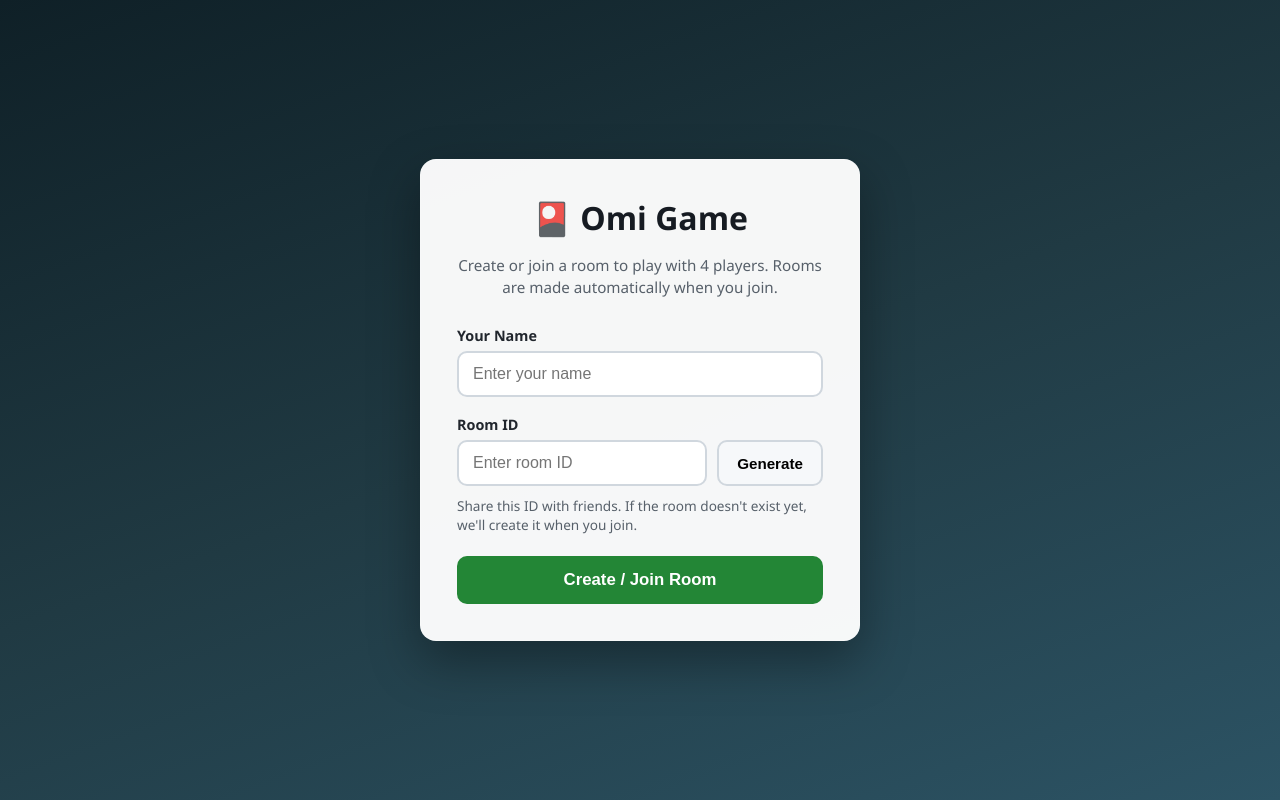
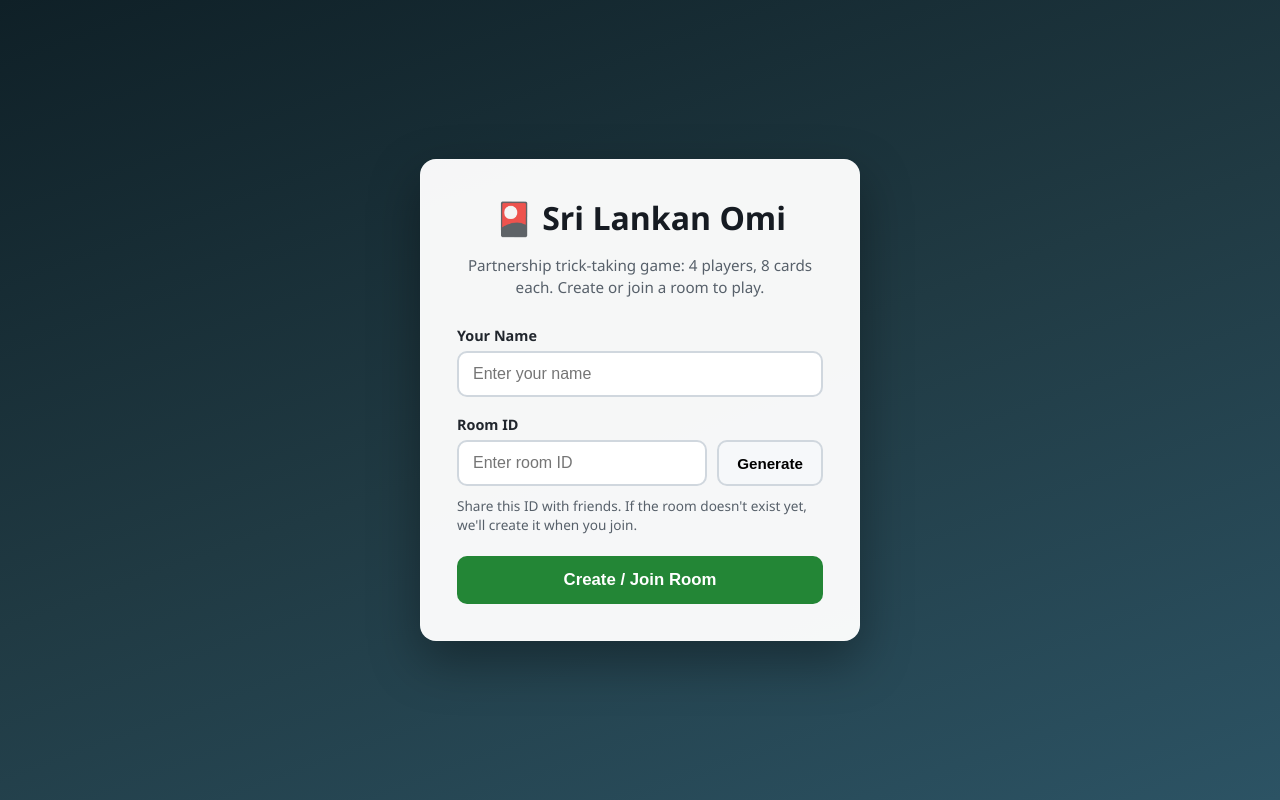
Before and after one commit to SithilSemitha/omi-web, a React (Create React App) app: page / in a window 1280 px wide. Built offline with nearby package versions, Linux system fonts and the light colour scheme.

Commit message:
fixL Updated lobby conifgurations
s

```diff
--- a/src/components/Lobby.js
+++ b/src/components/Lobby.js
@@ -20,9 +20,9 @@ function Lobby({ onJoinRoom }) {
   return (
     <div className="lobby">
       <div className="lobby-container">
-        <h1>🎴 Omi Game</h1>
+        <h1>🎴 Sri Lankan Omi</h1>
         <p className="subtitle">
-          Create or join a room to play with 4 players. Rooms are made automatically when you join.
+          Partnership trick-taking game: 4 players, 8 cards each. Create or join a room to play.
         </p>
 
         <form onSubmit={handleSubmit} className="lobby-form">
```
